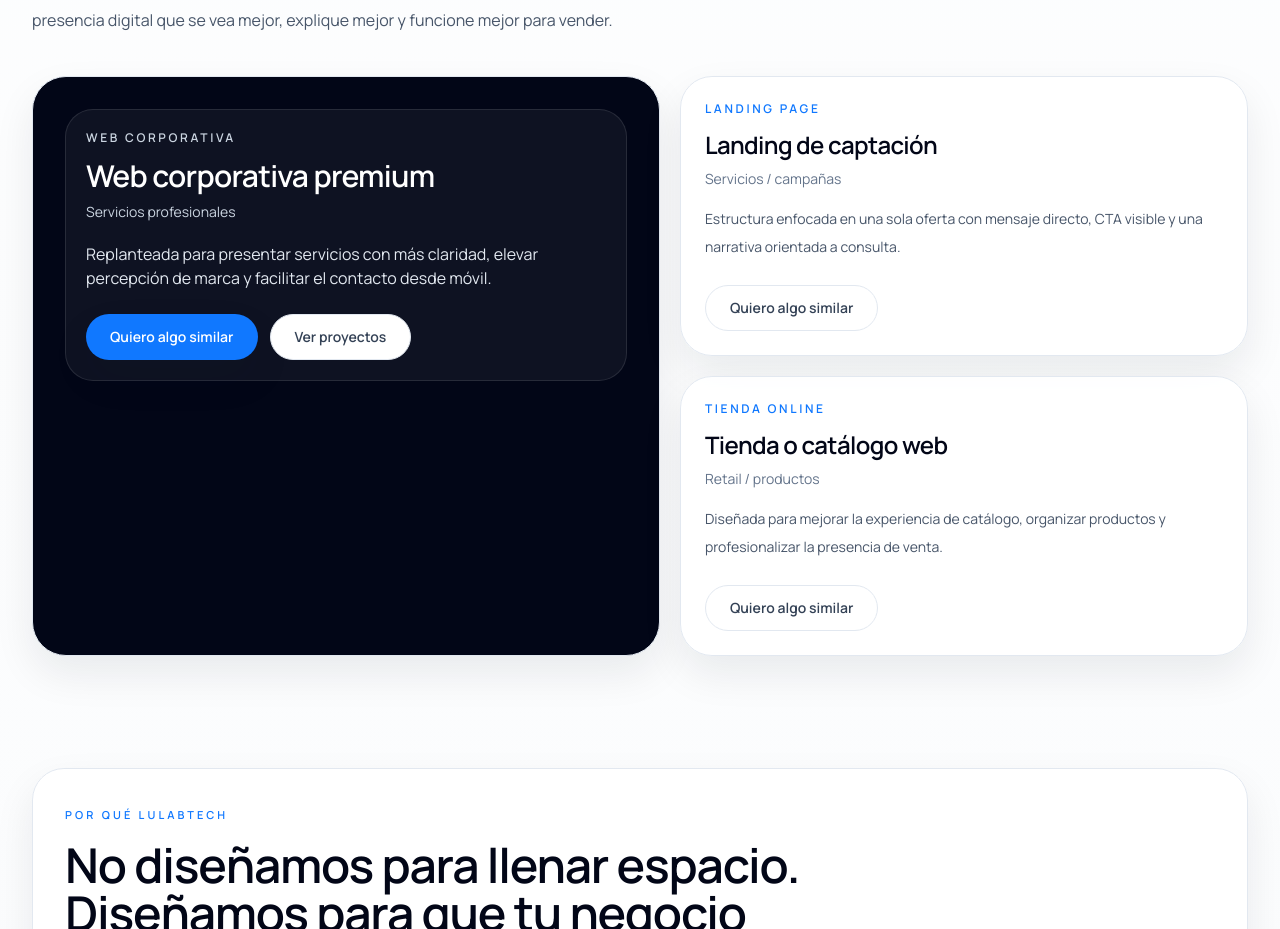
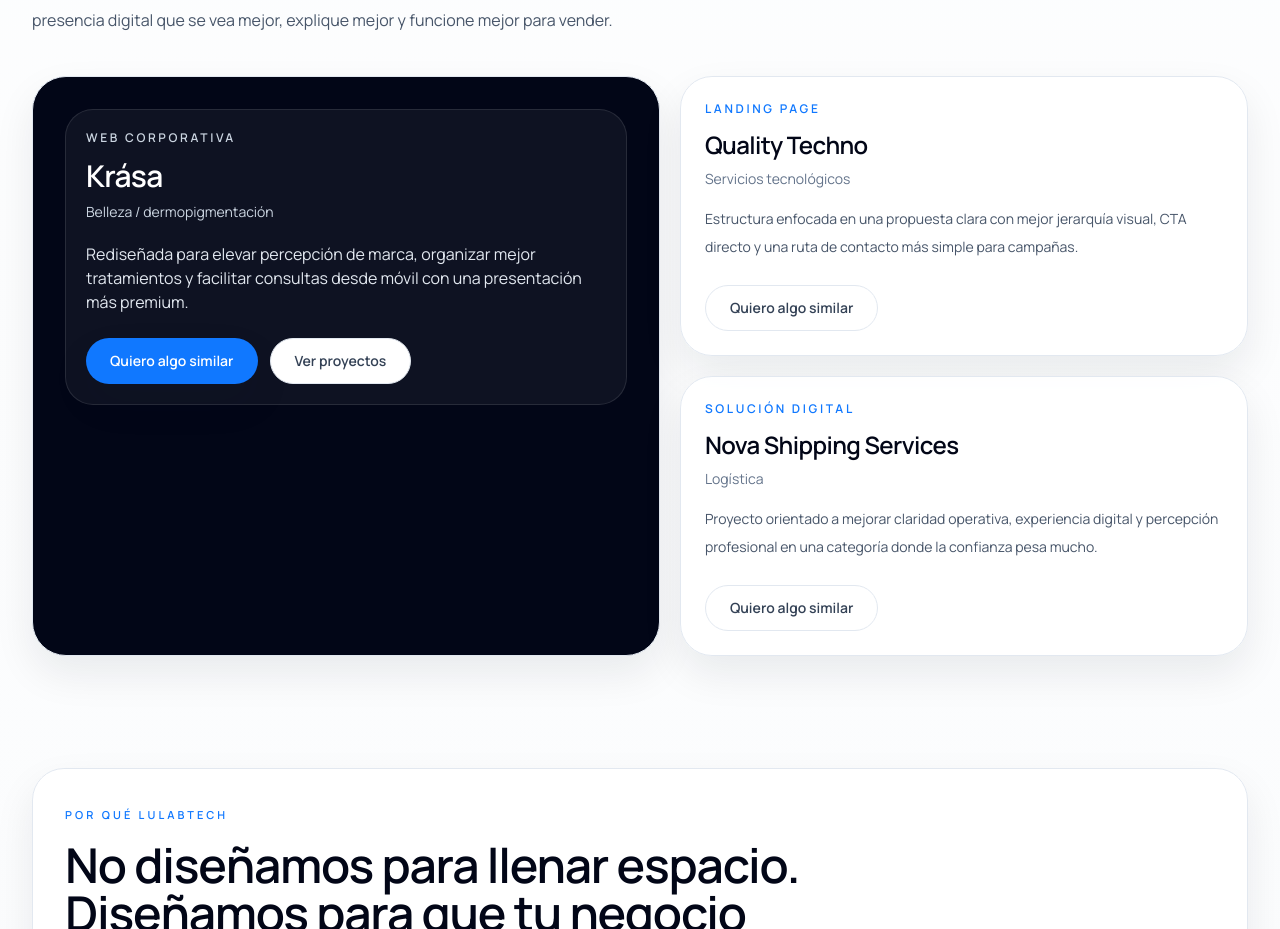
Before and after one commit to lulabtechnology/Lulabtech, a Next.js app: page / in a window 1280 px wide. Shown: the part 4381-5310 px from the top of the page. Built offline with nearby package versions, Linux system fonts and the light colour scheme.

Commit message:
Update projects.js

```diff
--- a/data/projects.js
+++ b/data/projects.js
@@ -1,26 +1,26 @@
 export const projects = [
   {
-    slug: "corporativa-premium",
-    title: "Web corporativa premium",
+    slug: "krasa",
+    title: "Krása",
     type: "Web Corporativa",
-    industry: "Servicios profesionales",
+    industry: "Belleza / dermopigmentación",
     summary:
-      "Replanteada para presentar servicios con más claridad, elevar percepción de marca y facilitar el contacto desde móvil.",
+      "Rediseñada para elevar percepción de marca, organizar mejor tratamientos y facilitar consultas desde móvil con una presentación más premium.",
   },
   {
-    slug: "landing-captacion",
-    title: "Landing de captación",
+    slug: "quality-techno",
+    title: "Quality Techno",
     type: "Landing Page",
-    industry: "Servicios / campañas",
+    industry: "Servicios tecnológicos",
     summary:
-      "Estructura enfocada en una sola oferta con mensaje directo, CTA visible y una narrativa orientada a consulta.",
+      "Estructura enfocada en una propuesta clara con mejor jerarquía visual, CTA directo y una ruta de contacto más simple para campañas.",
   },
   {
-    slug: "ecommerce-catalogo",
-    title: "Tienda o catálogo web",
-    type: "Tienda Online",
-    industry: "Retail / productos",
+    slug: "nova-shipping",
+    title: "Nova Shipping Services",
+    type: "Solución Digital",
+    industry: "Logística",
     summary:
-      "Diseñada para mejorar la experiencia de catálogo, organizar productos y profesionalizar la presencia de venta.",
+      "Proyecto orientado a mejorar claridad operativa, experiencia digital y percepción profesional en una categoría donde la confianza pesa mucho.",
   },
 ];
```
